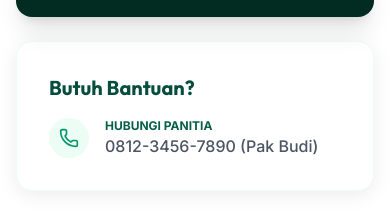
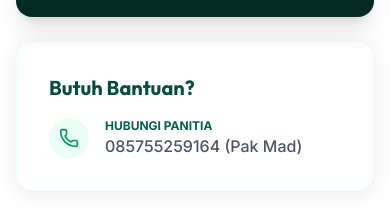
Before and after one commit to MAS-14/ma-maarif-14-web, a Next.js app: page /pendaftaran in a window 390 px wide. Shown: the part 1711-1935 px from the top of the page. Built offline with nearby package versions, Linux system fonts and the light colour scheme; a web font is replaced by a local one.

Commit message:
fix: update phone contact to 085755259164 (Pak Mad)

```diff
--- a/src/app/pendaftaran/page.tsx
+++ b/src/app/pendaftaran/page.tsx
@@ -98,7 +98,7 @@ export default function PendaftaranPage() {
                                 </div>
                                 <div>
                                     <div className="text-xs font-bold text-emerald-800 uppercase">Hubungi Panitia</div>
-                                    <div className="font-medium">0812-3456-7890 (Pak Budi)</div>
+                                    <div className="font-medium">085755259164 (Pak Mad)</div>
                                 </div>
                             </div>
                             {/* Add more contacts if needed */}
```
